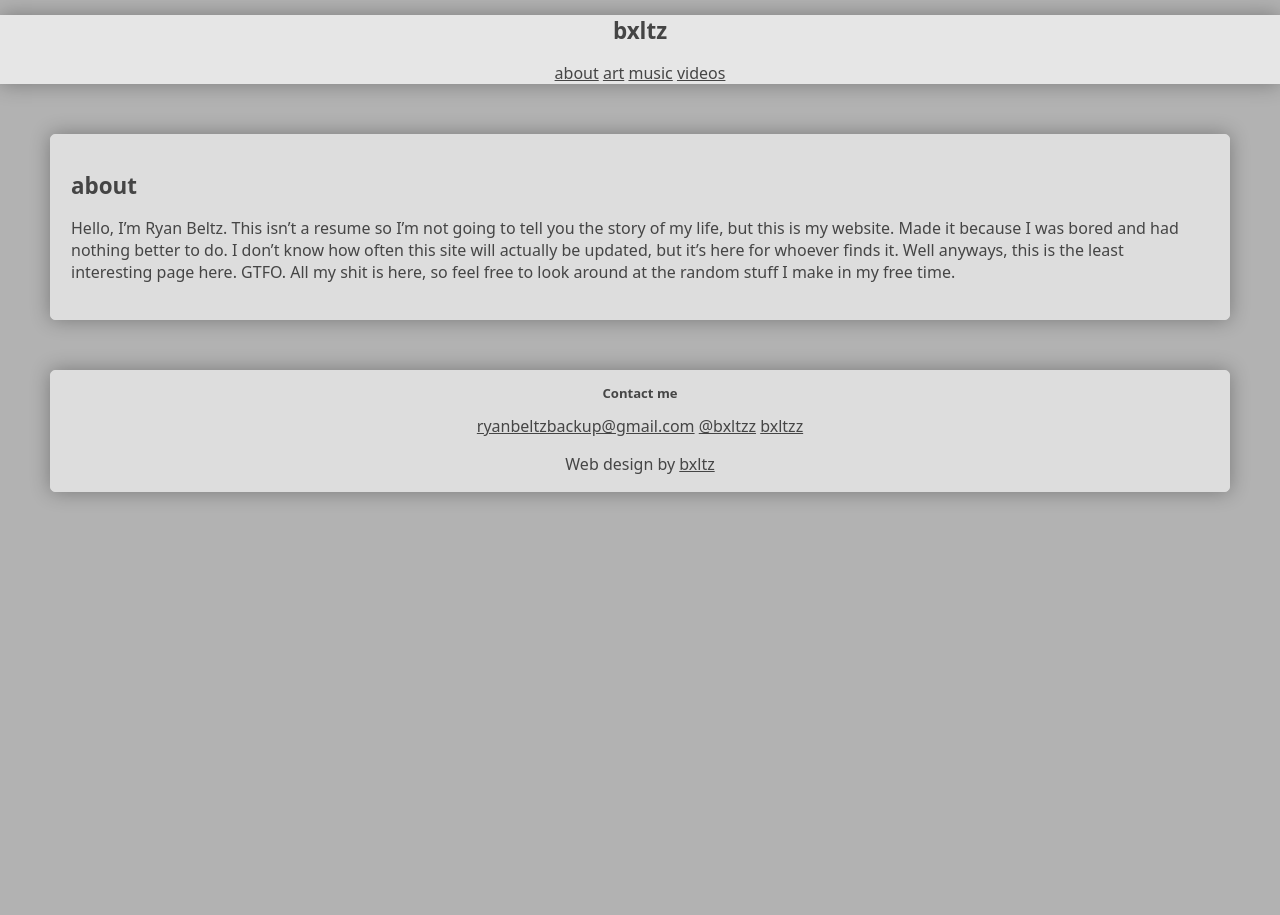
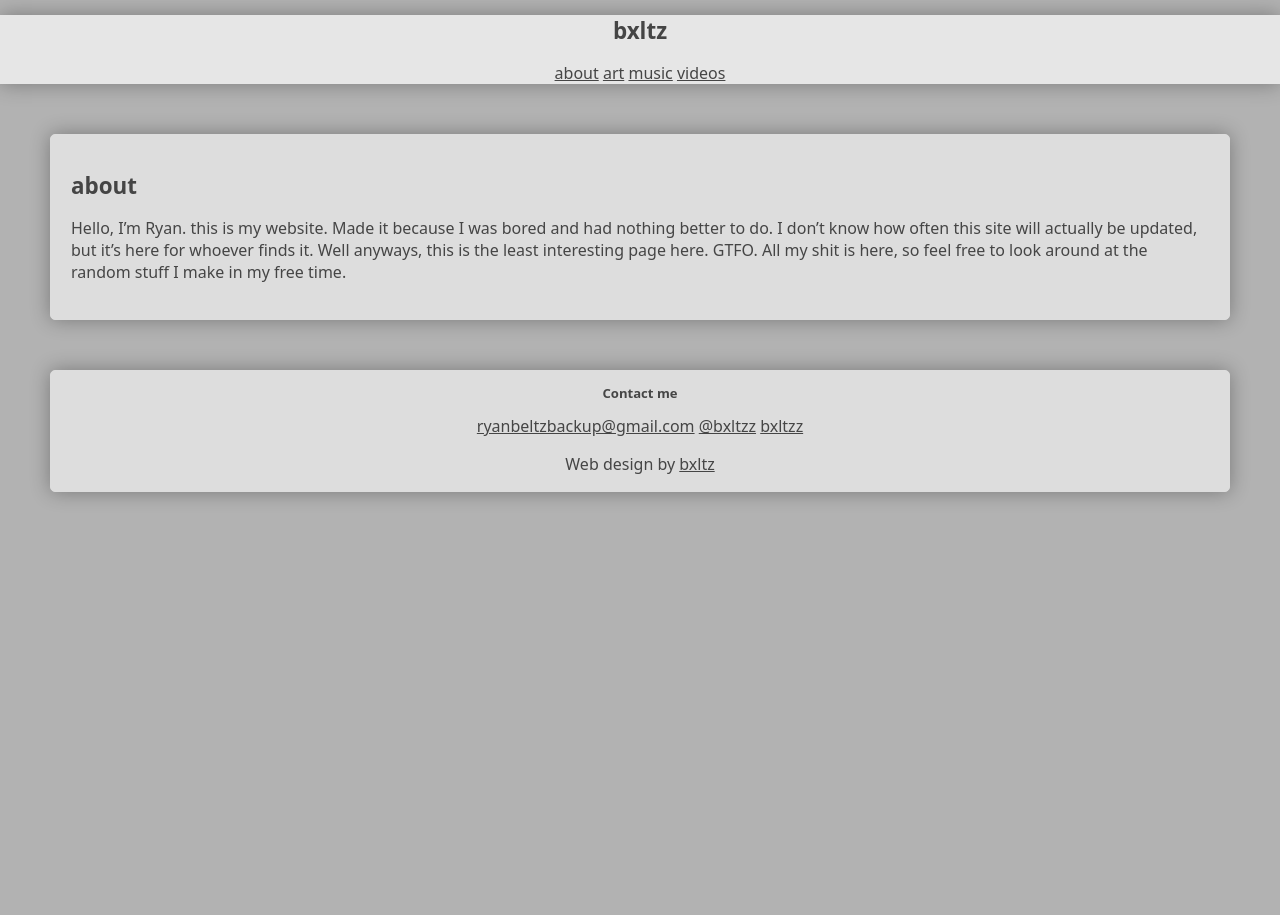
Before and after one commit to UberGM/ubergm.github.io, a Jekyll site: the page built from about.md, in a window 1280 px wide. Built offline with Jekyll 4.4.1, drawn with Linux system fonts in a browser that asks for light colours; some web fonts are replaced.

Commit message:
Update about.md

```diff
--- a/about.md
+++ b/about.md
@@ -3,5 +3,5 @@
 title: about
 permalink: /about/
 ---
-Hello, I'm Ryan Beltz. This isn't a resume so I'm not going to tell you the story of my life, but this is my website. Made it because I was bored and had nothing better to do. I don't know how often this site will actually be updated, but it's here for whoever finds it. Well anyways, this is the least interesting page here. GTFO.
+Hello, I'm Ryan. this is my website. Made it because I was bored and had nothing better to do. I don't know how often this site will actually be updated, but it's here for whoever finds it. Well anyways, this is the least interesting page here. GTFO.
 All my shit is here, so feel free to look around at the random stuff I make in my free time.
```
